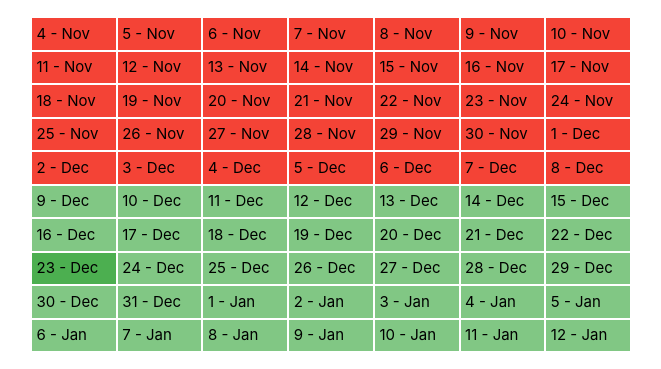
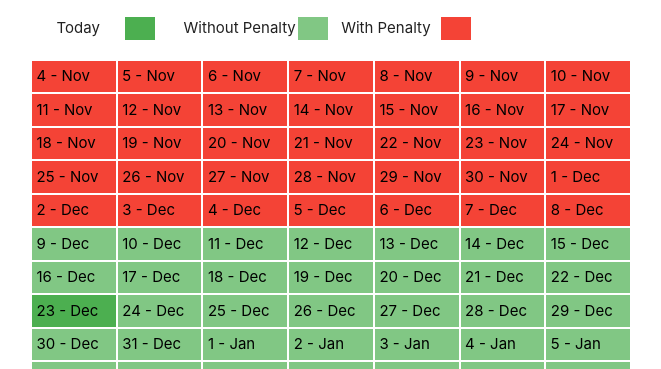
Before and after one commit to OmarIbrahimDymk/Date-Calculator, a website: page index.html in a window 1280 px wide. Shown: the part 285-654 px from the top of the page, without its empty margins (161-822 px from the left). Drawn offline with Linux system fonts and the light colour scheme.

Commit message:
add legend

```diff
--- a/assets/main.css
+++ b/assets/main.css
@@ -73,3 +73,19 @@
 .timeline-text {
   margin-left: 1rem;
 }
+
+.legend {
+  display: flex;
+}
+
+.legend-item {
+  display: flex;
+  align-items: center;
+  justify-content: space-evenly;
+  width: 10rem;
+}
+
+.legend-item .color {
+  width: 2rem;
+  height: 1.5rem;
+}
--- a/index.html
+++ b/index.html
@@ -18,10 +18,31 @@
       <div class="row">
         <div class="col s12 l6">
           <h1>Penalty Checker</h1>
-          <label for=""
+          <label for="penalty"
             >Penalty Rule. e.g: 15 calendar days from date of resolution</label
           >
-          <input type="number" v-model="penaltyRule" @change="calculate" />
+          <input
+            id="penalty"
+            type="number"
+            v-model="penaltyRule"
+            @change="calculate"
+          />
+        </div>
+      </div>
+      <div class="row">
+        <div class="legend">
+          <div class="legend-item">
+            <span>Today</span>
+            <span class="color green"></span>
+          </div>
+          <div class="legend-item">
+            <span>Without Penalty</span>
+            <span class="color green lighten-2"></span>
+          </div>
+          <div class="legend-item">
+            <span>With Penalty</span>
+            <span class="color red"></span>
+          </div>
         </div>
       </div>
       <div class="row">
```
